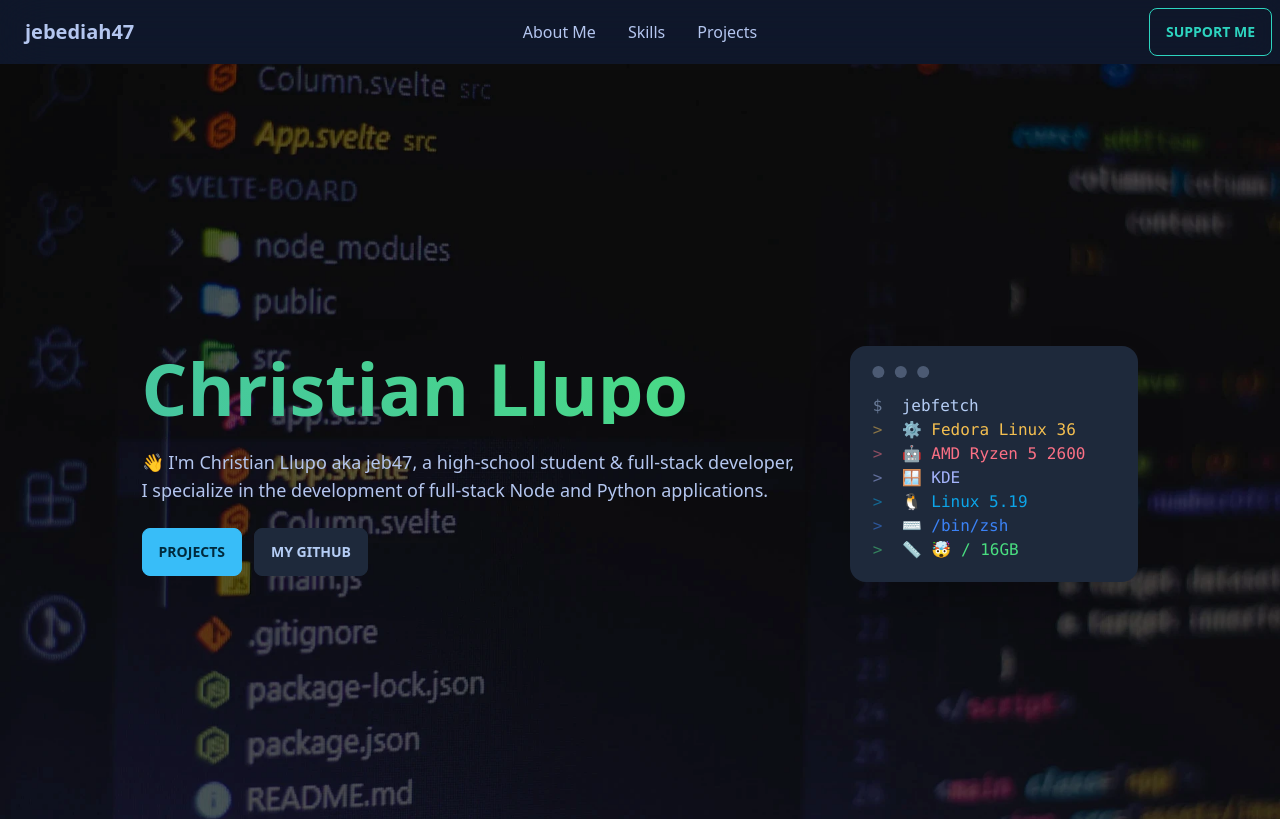
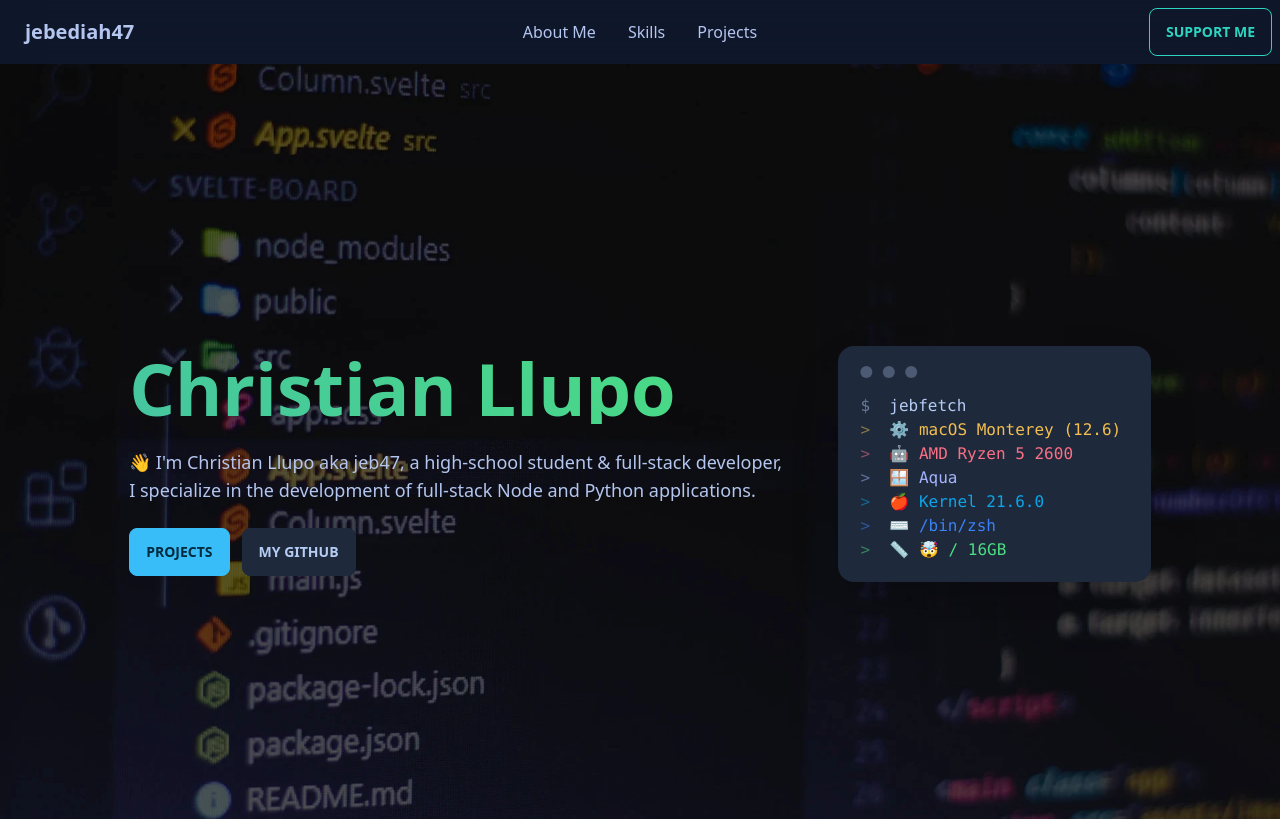
Before and after one commit to jebediah47/jebediah47-portfolio-archive, a Nuxt app: page / in a window 1280 px wide. Shown: the top 819 px of the page. Built offline with nearby package versions, Linux system fonts and the light colour scheme.

Commit message:
Updated Jebfetch.vue

```diff
--- a/components/Jebfetch.vue
+++ b/components/Jebfetch.vue
@@ -5,13 +5,13 @@
       <pre
         data-prefix=">"
         class="text-warning"
-      ><code>⚙️ Fedora Linux 36 </code></pre>
+      ><code>⚙️ macOS Monterey (12.6) </code></pre>
       <pre
         data-prefix=">"
         class="text-error"
       ><code>🤖 AMD Ryzen 5 2600</code></pre>
-      <pre data-prefix=">" class="text-indigo-300"><code>🪟 KDE</code></pre>
-      <pre data-prefix=">" class="text-info"><code>🐧 Linux 5.19</code></pre>
+      <pre data-prefix=">" class="text-indigo-300"><code>🪟 Aqua</code></pre>
+      <pre data-prefix=">" class="text-info"><code>🍎 Kernel 21.6.0</code></pre>
       <pre data-prefix=">" class="text-blue-500"><code>⌨️ /bin/zsh</code></pre>
       <pre
         data-prefix=">"
```
